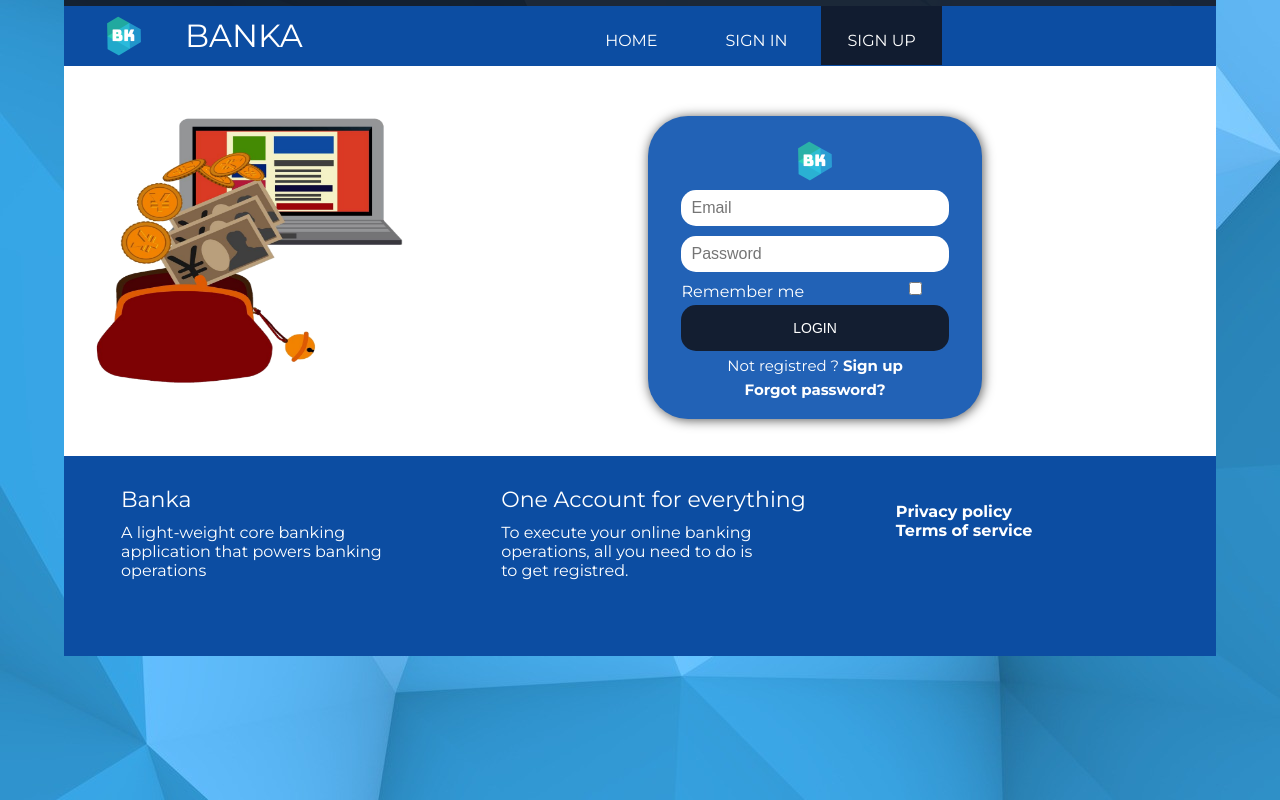
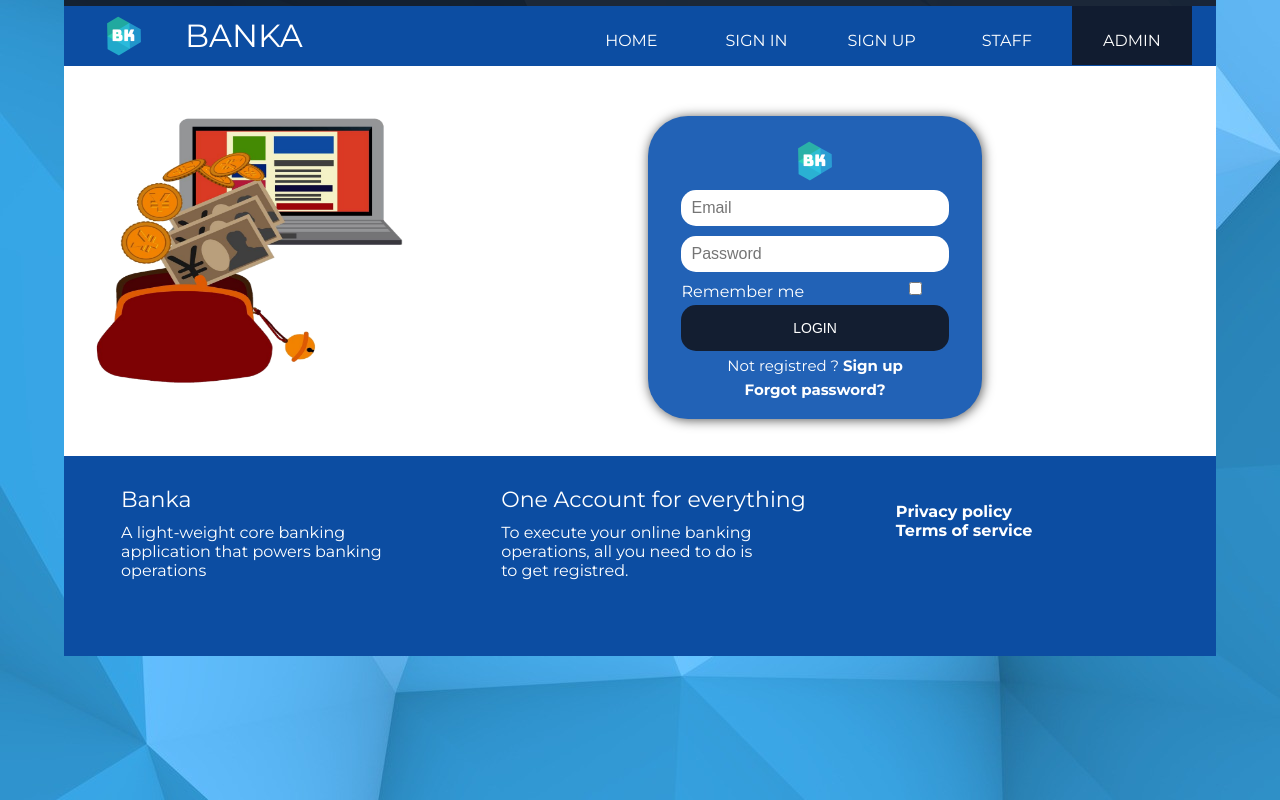
Before and after one commit to nkpremices/Banka, a plain HTML site: page UI/html/admin.login.html in a window 1280 px wide. Drawn offline with Linux system fonts and the light colour scheme.

Commit message:
[Feature #164910726] Style the admin and staff navigation buttons to the admin login file

```diff
--- a/UI/html/admin.login.html
+++ b/UI/html/admin.login.html
@@ -25,11 +25,13 @@
 
             <!-- Navigation -->
             <div class="header-right to-right">
-                <div class="li nav-inactive" id="home-nav"> Home </div>
-                <div class="li nav-inactive" id="signin-nav"> Sign in </div>
-                <div class="li nav-active" id="signup-nav"> Sign up </div>
-            </div>
-            <!-- End of the navigation -->
+                    <div class="li nav-inactive" id="home-nav"> Home </div>
+                    <div class="li nav-inactive" id="signin-nav"> Sign in </div>
+                    <div class="li nav-inactive" id="signup-nav"> Sign up </div>
+                    <div class="li nav-inactive" id="staff-nav">Staff</div>
+                    <div class="li nav-active" id="admin-nav"> Admin</div>
+                </div>
+                <!-- End of the navigation -->
         </div>
         <!-- End of the header-->
 
```
